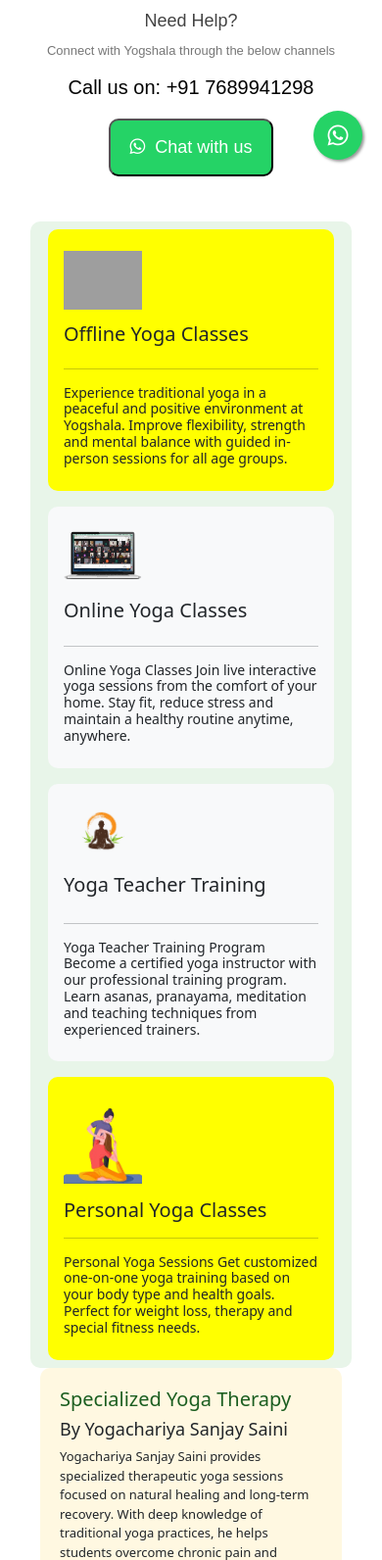
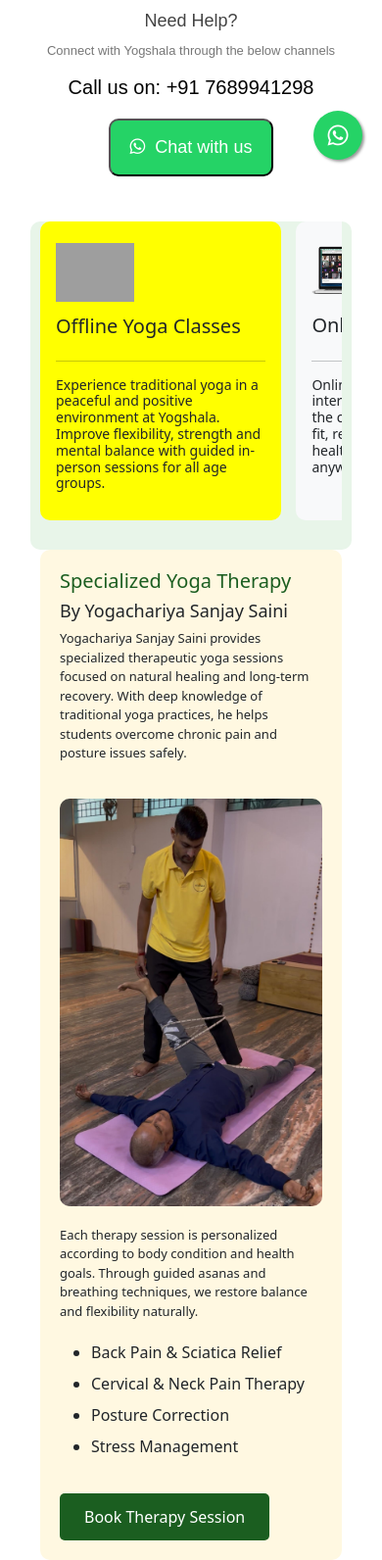
Before and after one commit to shimbhusaini9462-pixel/yogshala, a PHP site: page / in a window 390 px wide. Shown: the part 661-2253 px from the top of the page at 98% size. Run offline with PHP 8.4, Linux system fonts and the light colour scheme; grey boxes are pictures that could not be loaded.

Commit message:
feat: Replace carousel with horizontal scroll on mobile

```diff
--- a/STYLE.CSS
+++ b/STYLE.CSS
@@ -1074,3 +1074,39 @@ body{
         object-fit: cover;
     }
 }
+
+
+
+.horizontal-scroll-container {
+    display: flex;
+    overflow-x: auto;
+    padding-bottom: 15px; /* for the scrollbar */
+    margin-bottom: 15px; /* as requested by user */
+}
+
+.scroll-item {
+    flex: 0 0 80%; /* Each item takes 80% of the width */
+    margin-right: 15px;
+}
+
+.scroll-item:last-child {
+    margin-right: 0;
+}
+
+/* To make scrollbar look better */
+.horizontal-scroll-container::-webkit-scrollbar {
+    height: 8px;
+}
+
+.horizontal-scroll-container::-webkit-scrollbar-track {
+    background: #f1f1f1;
+}
+
+.horizontal-scroll-container::-webkit-scrollbar-thumb {
+    background: #888;
+    border-radius: 4px;
+}
+
+.horizontal-scroll-container::-webkit-scrollbar-thumb:hover {
+    background: #555;
+}
--- a/index.html
+++ b/index.html
@@ -181,39 +181,66 @@
 <!-- RESPONSIVE BOX SECTION -->
 <div class="row bg-white p-3 mt-0">
   <!-- Nested Grid for Box A -->
-  <div class="col-lg-7" style="background-color: #e8f5e9;; border-radius: 10px;">
-    <div class="row">
+  <div class="col-lg-7" style="background-color: #e8f5e9; border-radius: 10px;">
+    <!-- Grid for large screens -->
+    <div class="row d-none d-lg-flex">
         <div class="col-12 col-md-6 p-2">
             <div id="a1" class="p-3 h-100">
-
                 <h2 class="d-flex align-items-center" style="min-height: 110px;"><img style="width: 80px; height: auto;" class="me-2" src="BOX1 IMG.png"> Offline Yoga Classes</h2>
                 <hr>
                 <H5>Experience traditional yoga in a peaceful and positive environment at Yogshala. Improve flexibility, strength and mental balance with guided in-person sessions for all age groups.</H5>
-
             </div>
         </div>
         <div class="col-12 col-md-6 p-2">
             <div id="a2" class="p-3 h-100">
                 <H2 class="d-flex align-items-center" style="min-height: 110px;"> <IMG style="width: 80px; height: auto;" class="me-2" src="BOX-2_IMG-removebg-preview.png">Online Yoga Classes</H2>
                 <HR>
-         <H5>Online Yoga Classes
-Join live interactive yoga sessions from the comfort of your home. Stay fit, reduce stress and maintain a healthy routine anytime, anywhere.</H5>
+                <H5>Online Yoga Classes Join live interactive yoga sessions from the comfort of your home. Stay fit, reduce stress and maintain a healthy routine anytime, anywhere.</H5>
             </div>
         </div>
         <div class="col-12 col-md-6 p-2">
             <div id="a3" class="p-3 h-100">
                 <H2 class="d-flex align-items-center" style="min-height: 110px;"> <IMG style="width: 80px; height:auto;" class="me-2" src="BOX 3.png">Yoga Teacher Training</H2>
                 <HR>
-         <H5>Yoga Teacher Training Program
-Become a certified yoga instructor with our professional training program. Learn asanas, pranayama, meditation and teaching techniques from experienced trainers.</H5>
+                <H5>Yoga Teacher Training Program Become a certified yoga instructor with our professional training program. Learn asanas, pranayama, meditation and teaching techniques from experienced trainers.</H5>
             </div>
         </div>
         <div class="col-12 col-md-6 p-2">
             <div id="a4" class="p-3 h-100">
                 <H2 class="d-flex align-items-center" style="min-height: 110px;"> <IMG style="width: 80px; height: auto;" class="me-2" src="download-removebg-preview.png"> Personal Yoga Classes</H2>
                 <HR>
-         <H5>Personal Yoga Sessions
-Get customized one-on-one yoga training based on your body type and health goals. Perfect for weight loss, therapy and special fitness needs.</H5>
+                <H5>Personal Yoga Sessions Get customized one-on-one yoga training based on your body type and health goals. Perfect for weight loss, therapy and special fitness needs.</H5>
+            </div>
+        </div>
+    </div>
+    <!-- Scrollable container for small screens -->
+    <div class="horizontal-scroll-container d-lg-none">
+        <div class="scroll-item">
+            <div class="p-3 h-100" style="background-color: #FFFF00; border-radius: 10px;">
+                <h2 class="d-flex align-items-center" style="min-height: 110px;"><img style="width: 80px; height: auto;" class="me-2" src="BOX1 IMG.png"> Offline Yoga Classes</h2>
+                <hr>
+                <H5>Experience traditional yoga in a peaceful and positive environment at Yogshala. Improve flexibility, strength and mental balance with guided in-person sessions for all age groups.</H5>
+            </div>
+        </div>
+        <div class="scroll-item">
+            <div class="p-3 h-100" style="background-color: #f8f9fa; border-radius: 10px;">
+                <H2 class="d-flex align-items-center" style="min-height: 110px;"> <IMG style="width: 80px; height: auto;" class="me-2" src="BOX-2_IMG-removebg-preview.png">Online Yoga Classes</H2>
+                <HR>
+                <H5>Online Yoga Classes Join live interactive yoga sessions from the comfort of your home. Stay fit, reduce stress and maintain a healthy routine anytime, anywhere.</H5>
+            </div>
+        </div>
+        <div class="scroll-item">
+            <div class="p-3 h-100" style="background-color: #f8f9fa; border-radius: 10px;">
+                <H2 class="d-flex align-items-center" style="min-height: 110px;"> <IMG style="width: 80px; height:auto;" class="me-2" src="BOX 3.png">Yoga Teacher Training</H2>
+                <HR>
+                <H5>Yoga Teacher Training Program Become a certified yoga instructor with our professional training program. Learn asanas, pranayama, meditation and teaching techniques from experienced trainers.</H5>
+            </div>
+        </div>
+        <div class="scroll-item">
+            <div class="p-3 h-100" style="background-color: #FFFF00; border-radius: 10px;">
+                <H2 class="d-flex align-items-center" style="min-height: 110px;"> <IMG style="width: 80px; height: auto;" class="me-2" src="download-removebg-preview.png"> Personal Yoga Classes</H2>
+                <HR>
+                <H5>Personal Yoga Sessions Get customized one-on-one yoga training based on your body type and health goals. Perfect for weight loss, therapy and special fitness needs.</H5>
             </div>
         </div>
     </div>
```
Lines whose indentation alone changed are shown as unchanged.
